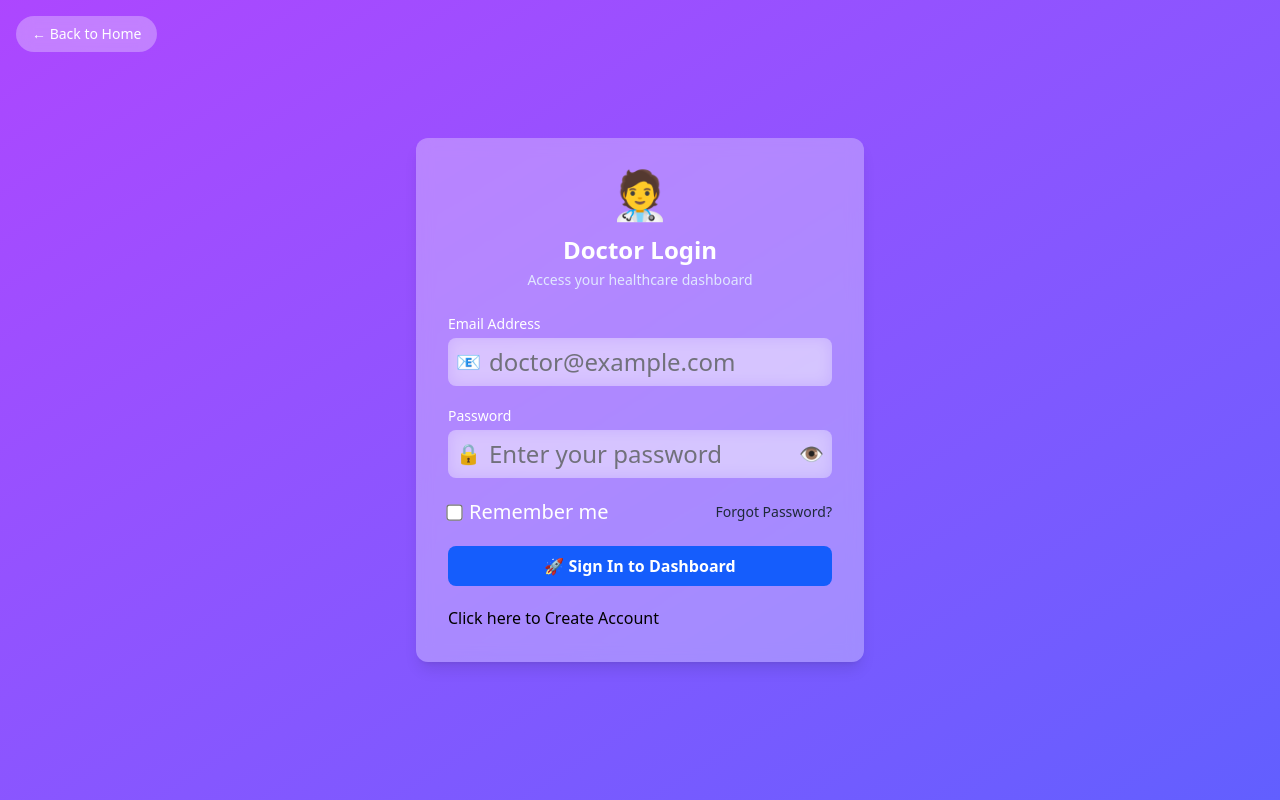
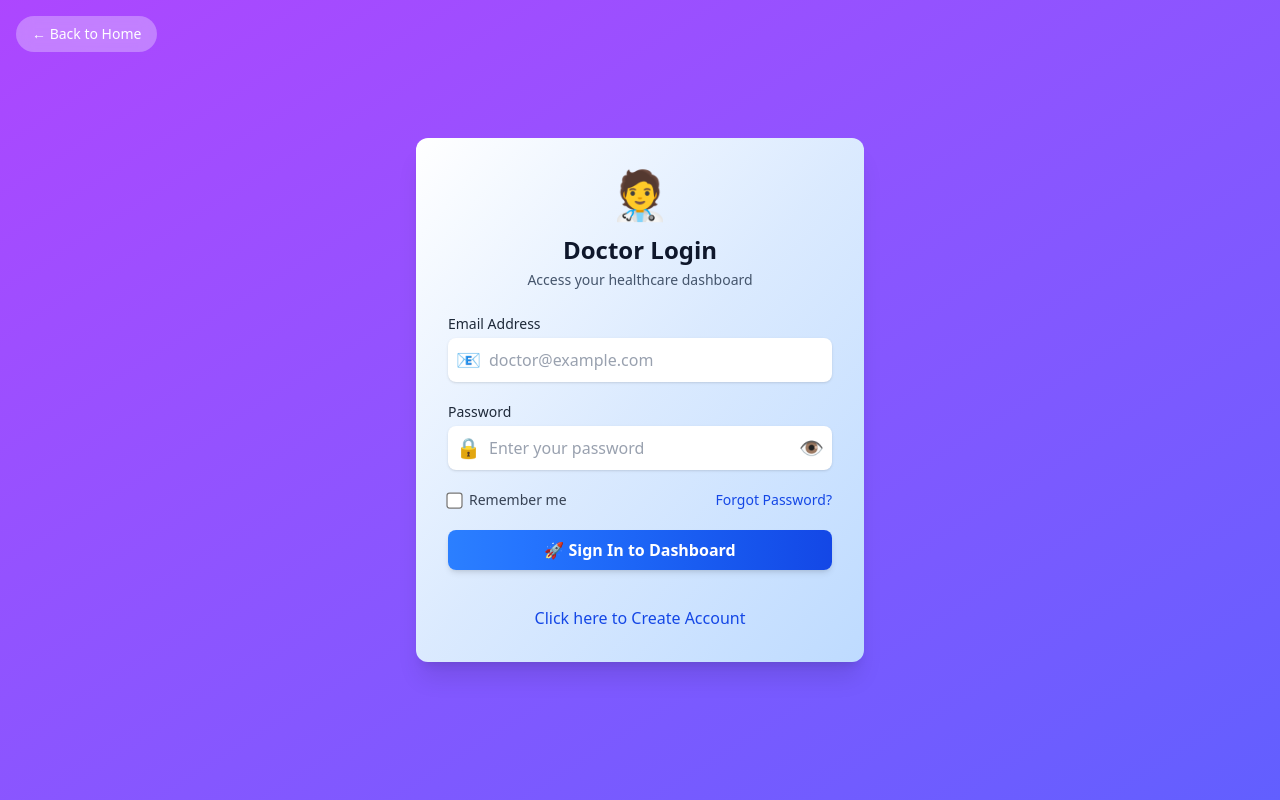
Before and after one commit to tusarkanta004/Doctor-Dashboard, a Next.js app: page /login in a window 1280 px wide. Built offline with nearby package versions, Linux system fonts and the light colour scheme.

Commit message:
Update page.tsx

```diff
--- a/app/login/page.tsx
+++ b/app/login/page.tsx
@@ -12,39 +12,38 @@ const DoctorLoginForm: React.FC = () => {
   const handleLogin = (e: React.FormEvent) => {
     e.preventDefault();
 
-
-
     // API authentication will be done here
-
-
-
     console.log('Logging in:', { email, password });
     router.push('/dashboard');
   };
 
   return (
     <div className="min-h-screen flex items-center justify-center bg-gradient-to-br from-purple-500 to-indigo-500">
+      {/* Back Button */}
       <div className="absolute top-4 left-4">
         <button
-          className="text-white bg-white/30 backdrop-blur-sm bg-opacity-20 rounded-full px-4 py-2 text-sm hover:bg-opacity-30 transition hover:bg-violet-600 hover:scale-105  focus:outline-2 focus:outline-offset-2 focus:outline-violet-500 active:bg-violet-700"
+          className="text-white bg-white/30 backdrop-blur-sm bg-opacity-20 rounded-full px-4 py-2 text-sm hover:bg-opacity-30 transition hover:bg-violet-600 hover:scale-105 focus:outline-2 focus:outline-offset-2 focus:outline-violet-500 active:bg-violet-700"
           onClick={() => router.push('/')}
         >
           ← Back to Home
         </button>
       </div>
 
-      <div className="bg-white/30 backdrop-blur-sm rounded-xl p-8 shadow-lg w-full max-w-md">
+      {/* Login Form Box */}
+      <div className="bg-gradient-to-br from-white via-blue-100 to-blue-200 rounded-xl p-8 shadow-xl w-full max-w-md">
+        {/* Header */}
         <div className="flex flex-col items-center mb-6">
           <div className="text-5xl">🧑‍⚕️</div>
-          <h2 className="text-white text-2xl font-bold mt-4">Doctor Login</h2>
-          <p className="text-indigo-100 mt-1 text-sm">Access your healthcare dashboard</p>
+          <h2 className="text-slate-900 text-2xl font-bold mt-4">Doctor Login</h2>
+          <p className="text-slate-600 mt-1 text-sm">Access your healthcare dashboard</p>
         </div>
 
+        {/* Form */}
         <form onSubmit={handleLogin} className="space-y-5">
-          {/* Email */}
+          {/* Email Field */}
           <div>
-            <label className="text-white text-sm mb-1 block">Email Address</label>
-            <div className="flex items-center bg-white/30 backdrop-blur-sm rounded-lg p-2">
+            <label className="text-gray-800 text-sm mb-1 block">Email Address</label>
+            <div className="flex items-center bg-white rounded-lg p-2 shadow-sm">
               <span className="mr-2 text-xl">📧</span>
               <input
                 type="email"
@@ -52,15 +51,15 @@ const DoctorLoginForm: React.FC = () => {
                 value={email}
                 onChange={(e) => setEmail(e.target.value)}
                 required
-                className="bg-transparent outline-none w-full text-black text-2xl placeholder-zinc-500"
+                className="bg-transparent outline-none w-full text-gray-800 text-base placeholder-gray-400"
               />
             </div>
           </div>
 
-          {/* Password */}
+          {/* Password Field */}
           <div>
-            <label className="text-white text-sm mb-1 block">Password</label>
-            <div className="flex items-center bg-white/30 backdrop-blur-sm rounded-lg p-2">
+            <label className="text-gray-800 text-sm mb-1 block">Password</label>
+            <div className="flex items-center bg-white rounded-lg p-2 shadow-sm">
               <span className="mr-2 text-xl">🔒</span>
               <input
                 type={showPassword ? 'text' : 'password'}
@@ -68,7 +67,7 @@ const DoctorLoginForm: React.FC = () => {
                 value={password}
                 onChange={(e) => setPassword(e.target.value)}
                 required
-                className="bg-transparent outline-none w-full text-black text-2xl placeholder-zinc-500"
+                className="bg-transparent outline-none w-full text-gray-800 text-base placeholder-gray-400"
               />
               <button
                 type="button"
@@ -80,13 +79,13 @@ const DoctorLoginForm: React.FC = () => {
             </div>
           </div>
 
-          {/* Remember Me and Forgot Password */}
-          <div className="flex justify-between items-center text-white text-sm">
-            <label className="flex items-center text-xl">
+          {/* Remember Me & Forgot Password */}
+          <div className="flex justify-between items-center text-gray-700 text-sm">
+            <label className="flex items-center">
               <input type="checkbox" className="mr-2 scale-125" />
               Remember me
             </label>
-            <button type="button" className="text-gray-800 hover:underline">
+            <button type="button" className="text-blue-700 hover:underline">
               Forgot Password?
             </button>
           </div>
@@ -94,13 +93,21 @@ const DoctorLoginForm: React.FC = () => {
           {/* Submit Button */}
           <button
             type="submit"
-            className="w-full py-2 rounded-lg bg-blue-600 text-white font-semibold hover:bg-blue-700 transition flex justify-center items-center"
+            className="w-full py-2 rounded-lg bg-gradient-to-r from-blue-500 to-blue-700 text-white font-semibold hover:from-blue-600 hover:to-blue-800 shadow-md transition-all"
           >
             🚀 Sign In to Dashboard
           </button>
-           <button type="button" className="text-oklch(27.9% 0.041 260.031) hover:underline" onClick={() => router.push('/register')}>
+
+          {/* Create Account Link */}
+          <div className="text-center mt-4">
+            <button
+              type="button"
+              className="text-blue-700 hover:underline"
+              onClick={() => router.push('/register')}
+            >
               Click here to Create Account
             </button>
+          </div>
         </form>
       </div>
     </div>
```
